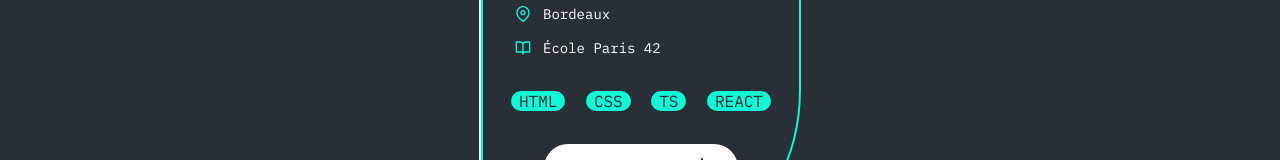
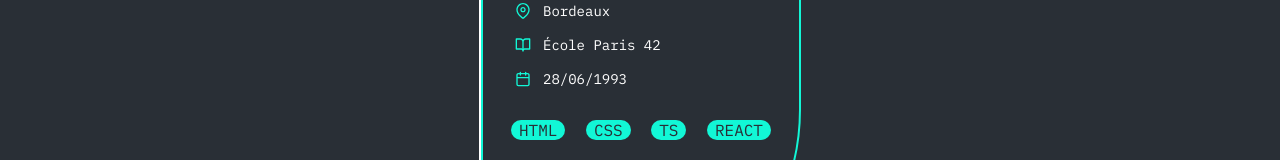
Before and after one commit to cdefonte42/Portofolio, an Angular app in the folder front/: page / in a window 1280 px wide. Shown: the part 422-582 px from the top of the page. Built offline with nearby package versions, Linux system fonts and the light colour scheme.

Commit message:
[add] birthdate

```diff
--- a/front/src/app/overview/overview.component.css
+++ b/front/src/app/overview/overview.component.css
@@ -4,7 +4,6 @@
     box-sizing: border-box;
     padding: 1.5rem 1.75rem;
     width: 320px;
-    height: 520px;
     display: flex;
     flex-direction: column;
     justify-content: space-evenly;
--- a/front/src/app/overview/overview.component.html
+++ b/front/src/app/overview/overview.component.html
@@ -41,6 +41,15 @@
                 </svg>
                 <div>École Paris 42</div>
             </div>
+            <div class="birthday">
+                <svg width="24" height="24" viewBox="0 0 24 24" fill="none" xmlns="http://www.w3.org/2000/svg">
+                    <path fill-rule="evenodd" clip-rule="evenodd"
+                        d="M17 2C17 1.44772 16.5523 1 16 1C15.4477 1 15 1.44772 15 2V3H9V2C9 1.44772 8.55228 1 8 1C7.44772 1 7 1.44772 7 2V3H5C3.34315 3 2 4.34315 2 6V20C2 21.6569 3.34315 23 5 23H19C20.6569 23 22 21.6569 22 20V6C22 4.34315 20.6569 3 19 3H17V2ZM20 9V6C20 5.44772 19.5523 5 19 5H17V6C17 6.55228 16.5523 7 16 7C15.4477 7 15 6.55228 15 6V5H9V6C9 6.55228 8.55228 7 8 7C7.44772 7 7 6.55228 7 6V5H5C4.44772 5 4 5.44772 4 6V9H20ZM4 11H20V20C20 20.5523 19.5523 21 19 21H5C4.44772 21 4 20.5523 4 20V11Z"
+                        fill="currentColor" />
+                </svg>
+                <div>28/06/1993</div>
+
+            </div>
         </div>
         <div class="tools">
             <div>HTML</div>
```
